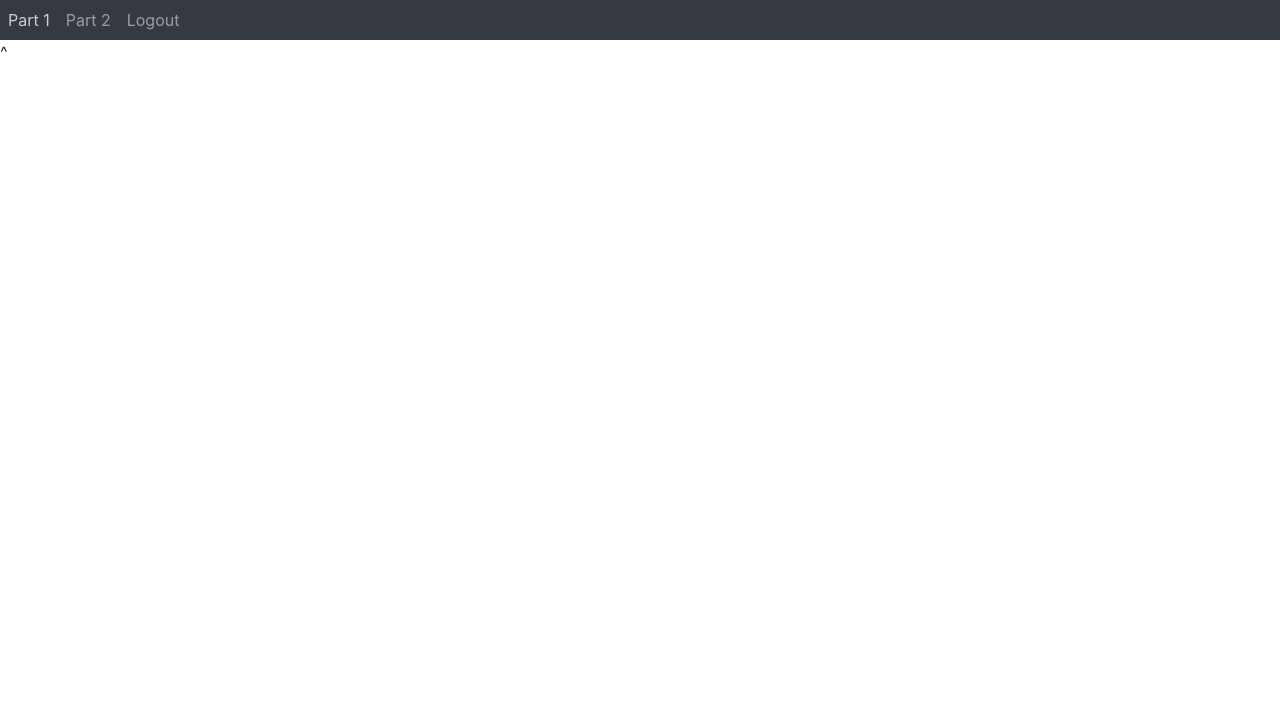
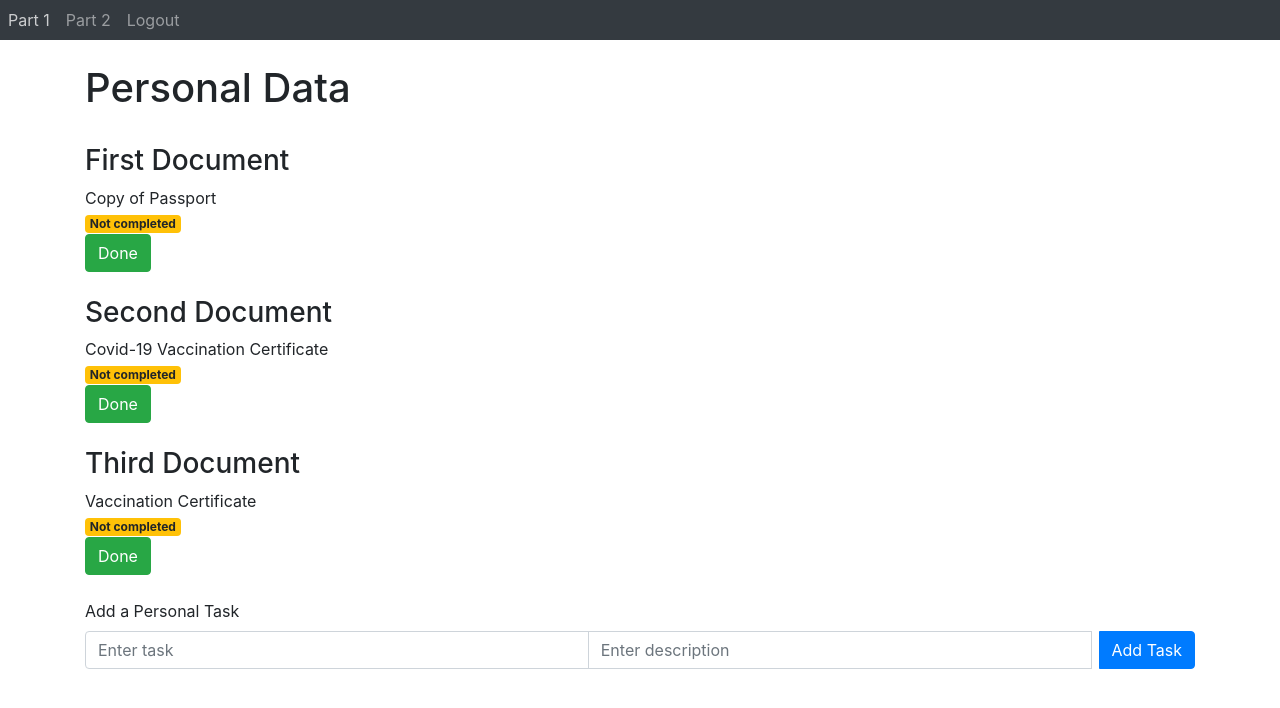
Before and after one commit to lasse133/Rookie-Coders, a Flask app: page /SubTaskPersonalData in a window 1280 px wide. Shown: the top 708 px of the page. Run offline with Flask 3, Linux system fonts and the light colour scheme; a user stored in the database is signed in; data comes from the database, SQL or seed files in the repository; both versions use the stored data as it was after the commit; some libraries are stand-ins or nearby versions.

Commit message:
Subtask Pages and the whole functionalities in terms of routes and html code were added! It looks a little cleaner now as well

```diff
--- a/Webapp/templates/base.html
+++ b/Webapp/templates/base.html
@@ -1,6 +1,6 @@
 <!DOCTYPE html>
 
-</html>
+<html>
 
 <head>
     <meta charset="utf-8" />
@@ -40,14 +40,14 @@
     {% if messages %}
         {% for category, message in messages %}
         {% if category == 'error' %}
-        <div class="alert alert-danger alert-dismissible fade show role="alert">
+        <div class="alert alert-danger alert-dismissible fade show" role = "alert">
             {{ message }}
             <button type="button" class="close" data-dismiss="alert">
                 <span aria-hidden="true">&times;</span>
             </button>
         </div>
         {% else %}
-        <div class="alert alert-success alert-dismissible fade show role="alert">
+        <div class="alert alert-success alert-dismissible fade show" role ="alert">
             {{ message }}
             <button type="button" class="close" data-dismiss="alert">
                 <span aria-hidden="true">&times;</span>
@@ -70,13 +70,11 @@
         crossorigin="anonymous"></script>
     <script src="https://maxcdn.bootstrapcdn.com/bootstrap/4.0.0/js/bootstrap.min.js"
         integrity="sha384-JZR6Spejh4U02d8jOt6vLEHfe/JQGiRRSQQxSfFWpi1MquVdAyjUar5+76PVCmYl"
-        crossorigin="anonymous"></script>^
+        crossorigin="anonymous"></script>
     <script>
         type="text/javascript"
-        scr="{{ url_for('static', filename='index.js')}}"
+        src="{{ url_for('static', filename='index.js')}}"
     </script>
 </body>
 
-
-
-</html
+</html>
--- a/Webapp/templates/subTaskPersonal.html
+++ b/Webapp/templates/subTaskPersonal.html
@@ -1 +1,52 @@
 {% extends "base.html" %} {% block title %}Personal Data{%endblock %}
+
+{% block content %}
+
+<br>
+<h1>Personal Data</h1>
+
+<br>
+
+{% for task in user.tasks %}
+{% if task.page_name == 'Personal Data' %}
+<div class ="Panel Panel-default">
+    <div class ="panel-Überschrift">
+      <h3 class = "Panel-title"> {{ task.title }}</h3>
+    </div>
+    <div class ="Panel-body"> {{ task.description }}</div>
+</div>
+<div>
+    {% if task.completed == false %}
+      <span class="badge badge-warning">Not completed</span>
+    {% else %}
+      <span class="badge badge-success">Completed</span>
+    {% endif %}
+</div>
+<div>
+  {% if task.completed == false %}
+  <button type="button" onClick="location.href='/completeTaskPersonalData/{{ task.id }}'" class="btn btn-success">Done</button>
+  {% else %}
+  <button type="button" onClick="location.href='/completeTaskPersonalData/{{ task.id }}'" class="btn btn-secondary">Undo</button>
+  {% endif %}
+  {% if task.title != 'First Document' and task.title != 'Second Document' and task.title != 'Third Document' %}
+  <button type="button" onClick="location.href='/deleteTaskPersonalData/{{ task.id }}'" class="btn btn-danger" >Delete</button>
+  {% endif %}
+</div>
+<br>
+{% endif %}
+{% endfor %}
+</form>
+
+<form action="/addTaskPersonalData" method="POST">
+<div class="form-group">
+  <label for="title">Add a Personal Task</label>
+  <div class="input-group">
+    <input type="text" class="form-control" name="title" placeholder="Enter task">
+    <input type="text" class="form-control" name="description" placeholder="Enter description">
+    <div class="input-group-append">
+      <button type="submit" class="btn btn-primary ml-2">Add Task</button>
+    </div>
+  </div>
+</div>
+</form>
+{% endblock %}
--- a/Webapp/views.py
+++ b/Webapp/views.py
@@ -19,8 +19,8 @@ def infoPage():
 def ApplicationPart1():
 
     tasks = [
-        {'title': 'First Task', 'description': 'Insert Personal Data', 'page_name' : 'Part 1', 'user_id' : current_user.id},
-        {'title': 'Second Task', 'description': 'Provide Academic Ressources', 'page_name' : 'Part 1', 'user_id' : current_user.id},
+        {'title': 'First Task', 'description': 'Insert Personal Data (See Documents for Details)', 'page_name' : 'Part 1', 'user_id' : current_user.id},
+        {'title': 'Second Task', 'description': 'Provide Academic Ressources (See Documents for Details)', 'page_name' : 'Part 1', 'user_id' : current_user.id},
         {'title': 'Third Task', 'description': 'Write Letter of Motivation', 'page_name' : 'Part 1', 'user_id' : current_user.id},
         {'title': 'Fourth Task', 'description': 'Course Selection', 'page_name' : 'Part 1', 'user_id' : current_user.id},
         {'title': 'Fifth Task', 'description': 'Send Off First Part of the Application', 'page_name' : 'Part 1', 'user_id' : current_user.id}
@@ -109,6 +109,41 @@ def addPart2():
         flash('Task added', category='success')
     return redirect(url_for('views.ApplicationPart2'))
 
+@views.route('/addTaskPersonalData', methods=['POST'])
+def addPersonalData():
+    if request.method == 'POST':
+        title = request.form.get('title')
+        description = request.form.get('description')
+        new_task = Task(title=title, description=description, page_name='Personal Data', user_id=current_user.id)
+        db.session.add(new_task)
+        db.session.commit()
+        flash('Task added', category='success')
+    return redirect(url_for('views.SubTaskPersonalData'))
+
+
+@views.route('/addTaskAcademicRessources', methods=['POST'])
+def addAcademicRessources():
+    if request.method == 'POST':
+        title = request.form.get('title')
+        description = request.form.get('description')
+        new_task = Task(title=title, description=description, page_name='Academic Ressources', user_id=current_user.id)
+        db.session.add(new_task)
+        db.session.commit()
+        flash('Task added', category='success')
+    return redirect(url_for('views.SubTaskAcademicRessources'))
+
+
+@views.route('/addTaskFinancialRessources', methods=['POST'])
+def addFinancialRessources():
+    if request.method == 'POST':
+        title = request.form.get('title')
+        description = request.form.get('description')
+        new_task = Task(title=title, description=description, page_name='Financial Ressources', user_id=current_user.id)
+        db.session.add(new_task)
+        db.session.commit()
+        flash('Task added', category='success')
+    return redirect(url_for('views.SubTaskFinancialRessources'))
+
 @views.route('/completeTaskPart1/<task_id>')
 def complete_taskPart1(task_id):
     task = Task.query.filter_by(id=task_id, page_name='Part 1').first()
@@ -124,6 +159,33 @@ def complete_taskPart2(task_id):
     db.session.commit()
     flash('Task done', category='success')
     return redirect(url_for('views.ApplicationPart2'))
+
+
+@views.route('/completeTaskPersonalData/<task_id>')
+def complete_taskPersonalData(task_id):
+    task = Task.query.filter_by(id=task_id, page_name='Personal Data').first()
+    task.completed = not task.completed
+    db.session.commit()
+    # flash('Task done', category='success')
+    return redirect(url_for('views.SubTaskPersonalData'))
+
+
+@views.route('/completeTaskAcademicRessources/<task_id>')
+def complete_taskAcademicRessources(task_id):
+    task = Task.query.filter_by(id=task_id, page_name='Academic Ressources').first()
+    task.completed = not task.completed
+    db.session.commit()
+    # flash('Task done', category='success')
+    return redirect(url_for('views.SubTaskAcademicRessources'))
+
+
+@views.route('/completeTaskFinancialRessources/<task_id>')
+def complete_taskFinancialRessources(task_id):
+    task = Task.query.filter_by(id=task_id, page_name='Financial Ressources').first()
+    task.completed = not task.completed
+    db.session.commit()
+    # flash('Task done', category='success')
+    return redirect(url_for('views.SubTaskFinancialRessources'))
 
 @views.route('/deleteTaskPart1/<task_id>')
 def delete_taskPart1(task_id):
@@ -141,25 +203,62 @@ def delete_taskPart2(task_id):
     flash('Task deleted', category='success')
     return redirect(url_for('views.ApplicationPart2'))
 
+@views.route('/deleteTaskPersonalData/<task_id>')
+def delete_taskPersonalData(task_id):
+    task = Task.query.filter_by(id=task_id, page_name='Personal Data').first()
+    db.session.delete(task)
+    db.session.commit()
+    flash('Task deleted', category='success')
+    return redirect(url_for('views.SubTaskPersonalData'))
+
+@views.route('/deleteTaskAcademicRessources/<task_id>')
+def delete_taskAcademicRessources(task_id):
+    task = Task.query.filter_by(id=task_id, page_name='Academic Ressources').first()
+    db.session.delete(task)
+    db.session.commit()
+    flash('Task deleted', category='success')
+    return redirect(url_for('views.SubTaskAcademicRessources'))
+
+@views.route('/deleteTaskFinancialRessources/<task_id>')
+def delete_taskFinancialRessources(task_id):
+    task = Task.query.filter_by(id=task_id, page_name='Financial Ressources').first()
+    db.session.delete(task)
+    db.session.commit()
+    flash('Task deleted', category='success')
+    return redirect(url_for('views.SubTaskFinancialRessources'))
+
 @views.route('/save-datePart1', methods=['POST'])
 def save_datePart1():
     if request.method == 'POST':
-        date = request.form.get('date')
-        new_date = Date(date=date, page_name='Part 1', user_id=current_user.id)
-        db.session.add(new_date)
-        db.session.commit()
-        flash('Date saved', category='success')
-        return redirect(url_for('views.ApplicationPart1'))
+        existing_date = Date.query.filter_by(page_name='Part 1', user_id=current_user.id).first()
+
+        if existing_date:
+            flash('You have already added a date. Please delete your existing date before adding a new one.', category='error')
+        else:
+            date = request.form.get('date')
+            new_date = Date(date=date, page_name='Part 1', user_id=current_user.id)
+            db.session.add(new_date)
+            db.session.commit()
+            flash('Date saved', category='success')
+
+    return redirect(url_for('views.ApplicationPart1'))
+
 
 @views.route('/save-datePart2', methods=['POST'])
 def save_datePart2():
     if request.method == 'POST':
-        date = request.form.get('date')
-        new_date = Date(date=date, page_name='Part 2', user_id=current_user.id)
-        db.session.add(new_date)
-        db.session.commit()
-        flash('Date saved', category='success')
-        return redirect(url_for('views.ApplicationPart2'))
+        existing_date = Date.query.filter_by(page_name='Part 2', user_id=current_user.id).first()
+
+        if existing_date:
+            flash('You have already added a date. Please delete your existing date before adding a new one.', category='error')
+        else:
+            date = request.form.get('date')
+            new_date = Date(date=date, page_name='Part 2', user_id=current_user.id)
+            db.session.add(new_date)
+            db.session.commit()
+            flash('Date saved', category='success')
+
+    return redirect(url_for('views.ApplicationPart2'))
 
 
 @views.route('/displayDatePart1/<date_id>')
@@ -195,7 +294,7 @@ def delete_datePart2(date_id):
 def ApplicationPart2():
 
     tasks = [
-        {'title': 'Sixth Task', 'description': 'Insert Personal Data Part Two', 'page_name' : 'Part 2', 'user_id' : current_user.id},
+        {'title': 'Sixth Task', 'description': 'Insert Personal Data Part Two (See Documents for Details)', 'page_name' : 'Part 2', 'user_id' : current_user.id},
         {'title': 'Seventh Task', 'description': 'Provide Fincancial Sources', 'page_name' : 'Part 2', 'user_id' : current_user.id},
         {'title': 'Eighth Task', 'description': 'Send off Second Part of the Application', 'page_name' : 'Part 2', 'user_id' : current_user.id},
         {'title': 'Ninth Task', 'description': 'Arrange Appointment with Consulate', 'page_name' : 'Part 2', 'user_id' : current_user.id},
@@ -225,12 +324,82 @@ def ApplicationPart2():
 
 @views.route('SubTaskPersonalData', methods=['GET', 'POST'])
 def SubTaskPersonalData():
+    tasks = [
+        {'title': 'First Document', 'description': 'Copy of Passport', 'page_name' : 'Personal Data', 'user_id' : current_user.id},
+        {'title': 'Second Document', 'description': 'Covid-19 Vaccination Certificate', 'page_name' : 'Personal Data', 'user_id' : current_user.id},
+        {'title': 'Third Document', 'description': 'Vaccination Certificate', 'page_name' : 'Personal Data', 'user_id' : current_user.id},
+        ]
+
+    for task in tasks:
+            title = task['title']
+            description = task['description']
+            page_name = task['page_name']
+            user_id = task['user_id']
+
+             # Check if the task already exists in the database
+            existing_task = Task.query.filter_by(title=title, description=description, page_name=page_name, user_id = user_id).first()
+
+            if existing_task:
+                print("Task already exists in DB.")
+                # Task already exists
+
+            else:
+                new_task = Task(title=title, description=description, page_name=page_name, user_id = user_id)
+                db.session.add(new_task)
+
+    db.session.commit()
     return render_template("subTaskPersonal.html", user=current_user)
 
 @views.route('SubTaskAcademicRessources', methods=['GET', 'POST'])
 def SubTaskAcademicRessources():
+    tasks = [
+        {'title': 'First Document', 'description': 'Transcripts', 'page_name' : 'Academic Ressources', 'user_id' : current_user.id},
+        {'title': 'Second Document', 'description': 'Perfomance Overview', 'page_name' : 'Academic Ressources', 'user_id' : current_user.id},
+        ]
+
+    for task in tasks:
+            title = task['title']
+            description = task['description']
+            page_name = task['page_name']
+            user_id = task['user_id']
+
+             # Check if the task already exists in the database
+            existing_task = Task.query.filter_by(title=title, description=description, page_name=page_name, user_id = user_id).first()
+
+            if existing_task:
+                print("Task already exists in DB.")
+                # Task already exists
+
+            else:
+                new_task = Task(title=title, description=description, page_name=page_name, user_id = user_id)
+                db.session.add(new_task)
+
+    db.session.commit()
     return render_template("subTaskAcademic.html", user=current_user)
 
 @views.route('SubTaskFinancialRessources', methods=['GET', 'POST'])
 def SubTaskFinancialRessources():
+    tasks = [
+        {'title': 'First Document', 'description': 'Proof of Funding', 'page_name' : 'Financial Ressources', 'user_id' : current_user.id},
+        {'title': 'Second Document', 'description': 'Proof of Scholarship', 'page_name' : 'Financial Ressources', 'user_id' : current_user.id},
+        ]
+
+    for task in tasks:
+            title = task['title']
+            description = task['description']
+            page_name = task['page_name']
+            user_id = task['user_id']
+
+             # Check if the task already exists in the database
+            existing_task = Task.query.filter_by(title=title, description=description, page_name=page_name, user_id = user_id).first()
+
+            if existing_task:
+                print("Task already exists in DB.")
+                # Task already exists
+
+            else:
+                new_task = Task(title=title, description=description, page_name=page_name, user_id = user_id)
+                db.session.add(new_task)
+
+    db.session.commit()
     return render_template("subTaskFinancial.html", user=current_user)
```
Also changed, not shown: Webapp/templates/applicationPart1.html (+26 -25 lines), Webapp/templates/applicationPart2.html (+21 -20 lines), Webapp/templates/subTaskAcademic.html (+52 -0 lines), Webapp/templates/subTaskFinancial.html (+52 -0 lines), instance/database.db.
